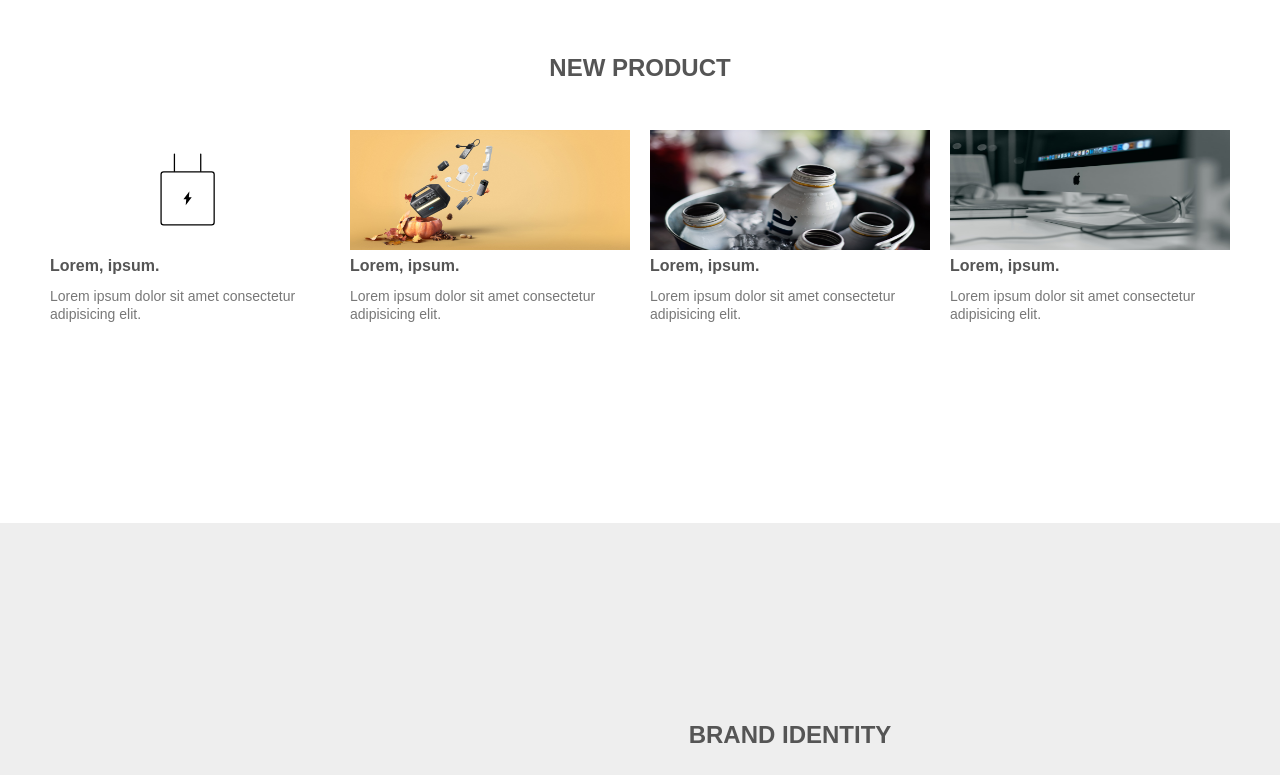
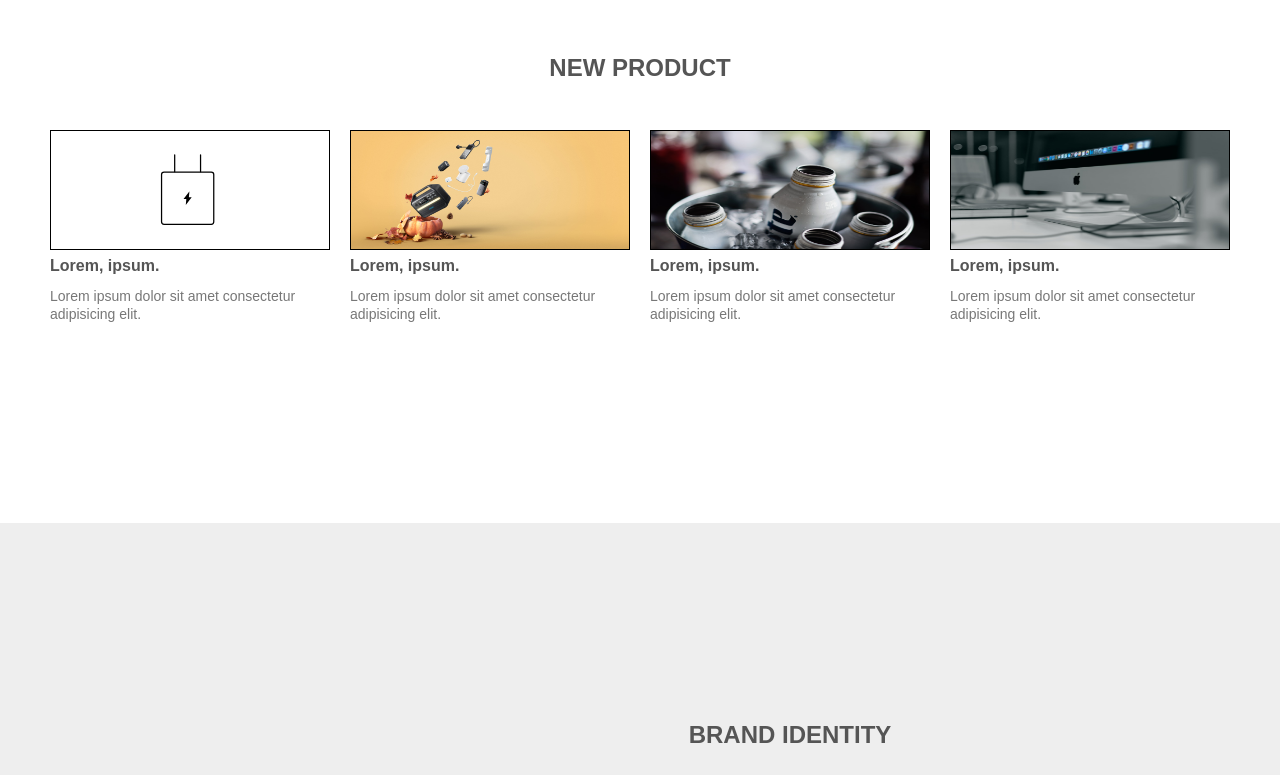
Before and after one commit to ChanghyeonO/NewPortfolio, a website: page index.html in a window 1280 px wide. Shown: the part 880-1655 px from the top of the page. Drawn offline with nearby package versions, Linux system fonts and the light colour scheme; files that its build step writes are made by us from their sources.

Commit message:
initial setting

```diff
--- a/package.json
+++ b/package.json
@@ -15,5 +15,8 @@
   "bugs": {
     "url": "https://github.com/ChanghyeonO/NewPortfolio/issues"
   },
-  "homepage": "https://github.com/ChanghyeonO/NewPortfolio#readme"
+  "homepage": "https://github.com/ChanghyeonO/NewPortfolio#readme",
+  "devDependencies": {
+    "sass": "^1.55.0"
+  }
 }
--- a/scss/style.scss
+++ b/scss/style.scss
@@ -278,6 +278,7 @@ a{
                     width: 100%;
                     height: 120px;
                     overflow: hidden;
+                    border: 1px solid black;
 
                     img{
                         width: 100%;
```
Also changed, not shown: css/style.css (deleted), 2 other files.
